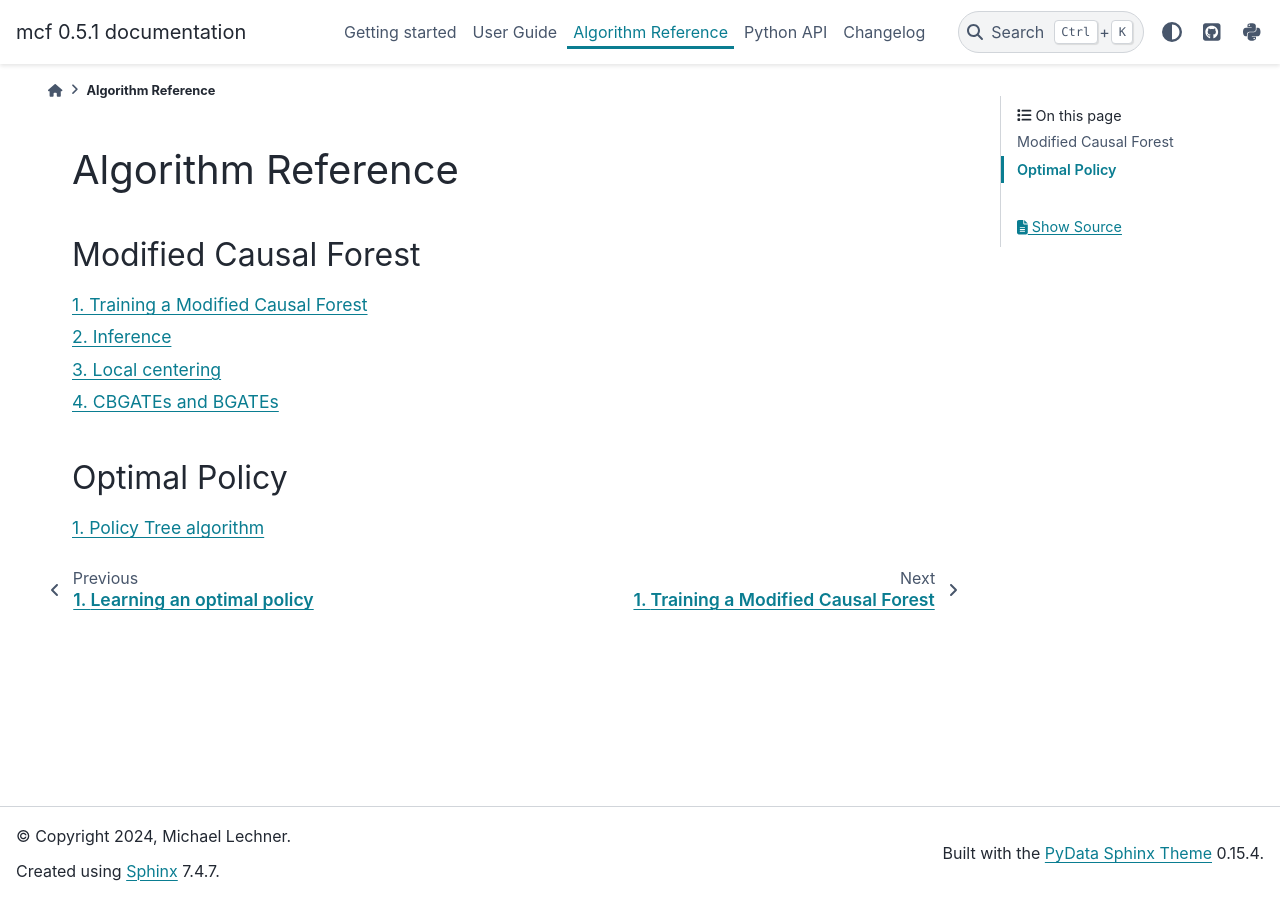
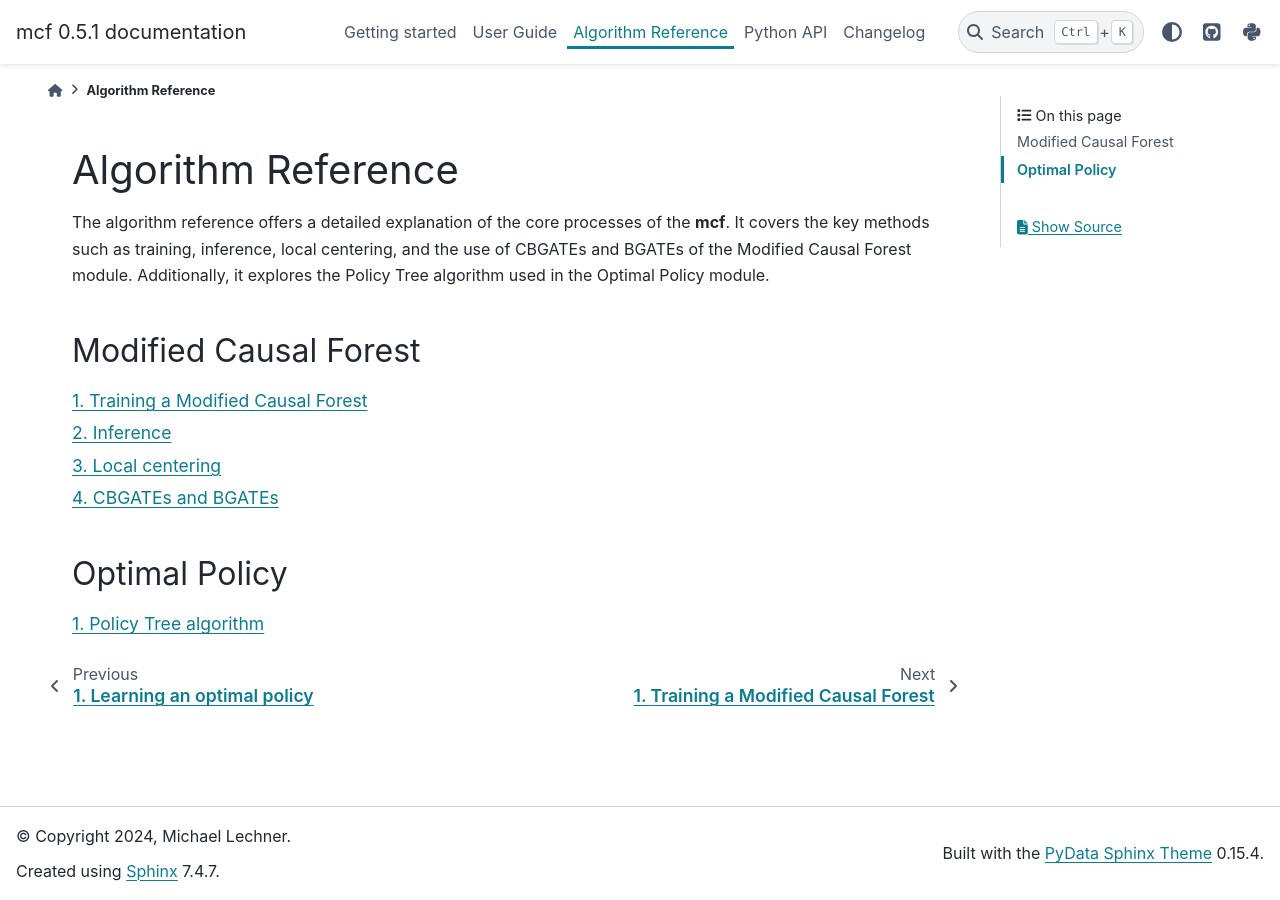
Before and after one commit to MCFpy/mcf, a Sphinx documentation site: the page built from docs/source/algorithm_reference.rst, in a window 1280 px wide. Built offline with Sphinx 7.4.7 and the PyData theme 0.15.4, drawn with Linux system fonts in a browser that asks for light colours.

Commit message:
Add algo reference description

```diff
--- a/docs/source/algorithm_reference.rst
+++ b/docs/source/algorithm_reference.rst
@@ -1,5 +1,7 @@
 Algorithm Reference
 =======================
+
+The algorithm reference offers a detailed explanation of the core processes of the **mcf**. It covers the key methods such as training, inference, local centering, and the use of CBGATEs and BGATEs of the Modified Causal Forest module. Additionally, it explores the Policy Tree algorithm used in the Optimal Policy module.
 
 Modified Causal Forest
 ----------------------
```
